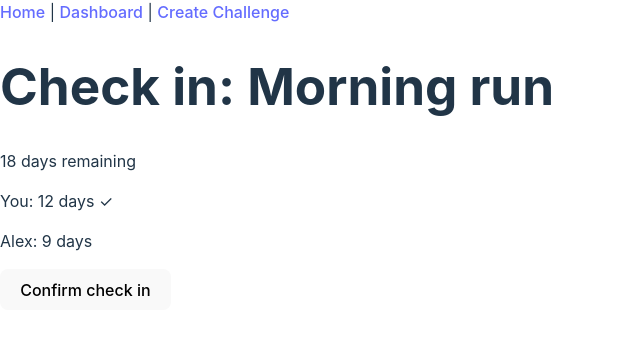
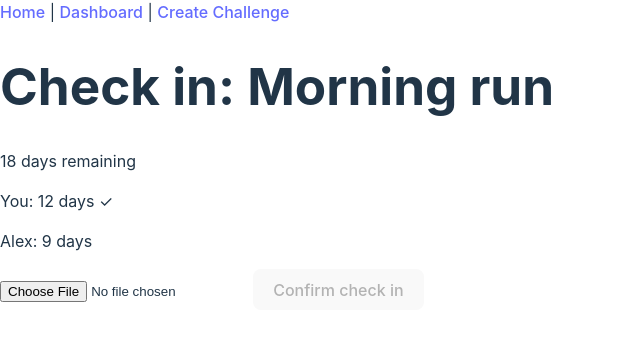
Before and after one commit to noyizthehawk/WagerWill, a React (Vite) app in the folder frontend/: page /challenge/1/checkin in a window 1280 px wide. Shown: the top 340 px of the page, without its empty margins (0-640 px from the left). Built offline with nearby package versions, Linux system fonts and the light colour scheme.

Commit message:
image needed to confirm checkin added

```diff
--- a/frontend/src/components/CreateChallengeForm.tsx
+++ b/frontend/src/components/CreateChallengeForm.tsx
@@ -23,7 +23,7 @@ export default function CreateChallengeForm({ onAdd }: Props) {
       [e.target.name]: e.target.value,
     })
   }
-
+  /**nandle submit */
   const handleSubmit = (e: React.FormEvent<HTMLFormElement>) => {
     e.preventDefault()
 
--- a/frontend/src/pages/ChallengeDetailPage.tsx
+++ b/frontend/src/pages/ChallengeDetailPage.tsx
@@ -7,6 +7,7 @@ type Props = {
 
 export default function ChallengeDetailPage({ challenges }: Props) {
   const { id } = useParams()
+  /**find the challege with id */
   const challenge = challenges.find((c) => c.id === id)
 
   if (!challenge) {
--- a/frontend/src/pages/CheckInPage.tsx
+++ b/frontend/src/pages/CheckInPage.tsx
@@ -1,13 +1,25 @@
 import { useParams } from 'react-router-dom'
 import { Challenge } from '../types/challengeCard'
+import { useState } from 'react'
 
 type Props = {
   challenges: Challenge[]
 }
 
 export default function CheckInPage({ challenges }: Props) {
+  const [evidenceFile, setEvidenceFile] = useState<File | null>(null) //state to handle user picks
+  const [previewUrl, setPreviewUrl] = useState<string | null>(null)//state to handle preview to show image
+
   const { id } = useParams()
   const challenge = challenges.find((c) => c.id === id)
+
+  const handleFileChange = (e: React.ChangeEvent<HTMLInputElement>) => {
+    const file = e.target.files?.[0]
+    if (file) {
+      setEvidenceFile(file) //set new file
+      setPreviewUrl(URL.createObjectURL(file)) //set preview
+    }
+  }
 
   if (!challenge) {
     return <div>Challenge not found</div>
@@ -20,7 +32,14 @@ export default function CheckInPage({ challenges }: Props) {
       {challenge.players.map((p) => (
         <p key={p.id}>{p.name}: {p.streak} days {p.checkedInToday ? '✓' : ''}</p>
       ))}
-      <button onClick={() => console.log('checked in!')}>Confirm check in</button>
+      <input type="file" accept="image/*" onChange={handleFileChange} />
+      {previewUrl && (
+        <img src={previewUrl} alt="Evidence preview" width={300} />
+      )}
+
+      <button disabled={!evidenceFile} onClick={() => console.log('checked in!')}>
+        Confirm check in
+      </button>
     </div>
   )
 }
--- a/frontend/src/pages/DashboardPage.tsx
+++ b/frontend/src/pages/DashboardPage.tsx
@@ -10,7 +10,7 @@ export default function DashboardPage({ challenges }: Props) {
     <div>
       <h1>Dashboard</h1>
 
-      {challenges.map((challenge) => (
+      {challenges.map((challenge) => (//take a challenfe card and display it. Check out component
         <ChallengeCard key={challenge.id} challengeCard={challenge} />
       ))}
     </div>
--- a/frontend/src/types/challengeCard.ts
+++ b/frontend/src/types/challengeCard.ts
@@ -5,7 +5,7 @@ export type Player = {
   streak: number
   checkedInToday: boolean
 }
-
+ /*chllenge card tkaing a player object */
 export type Challenge = {
   id: string
   habitName: string
```
